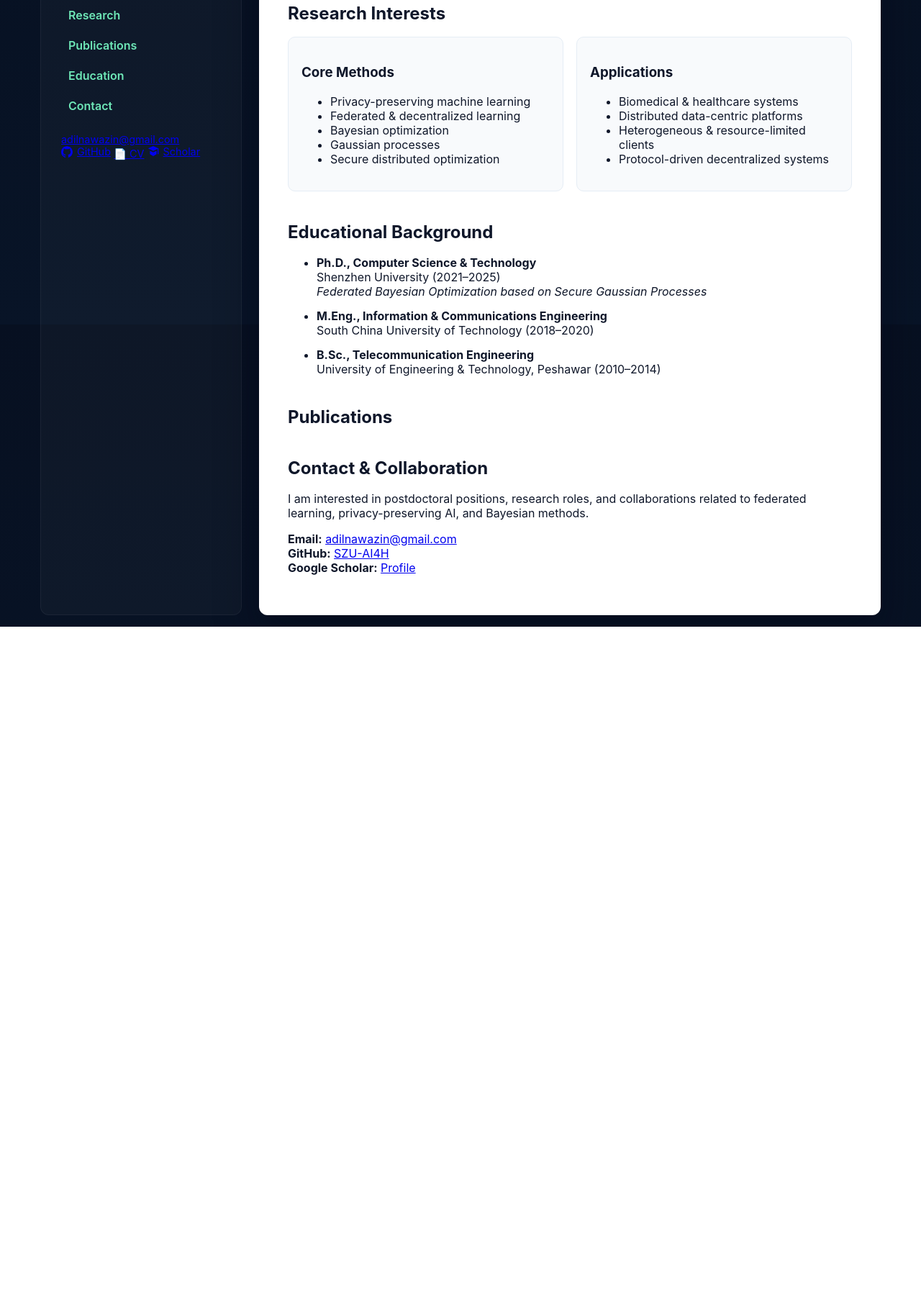
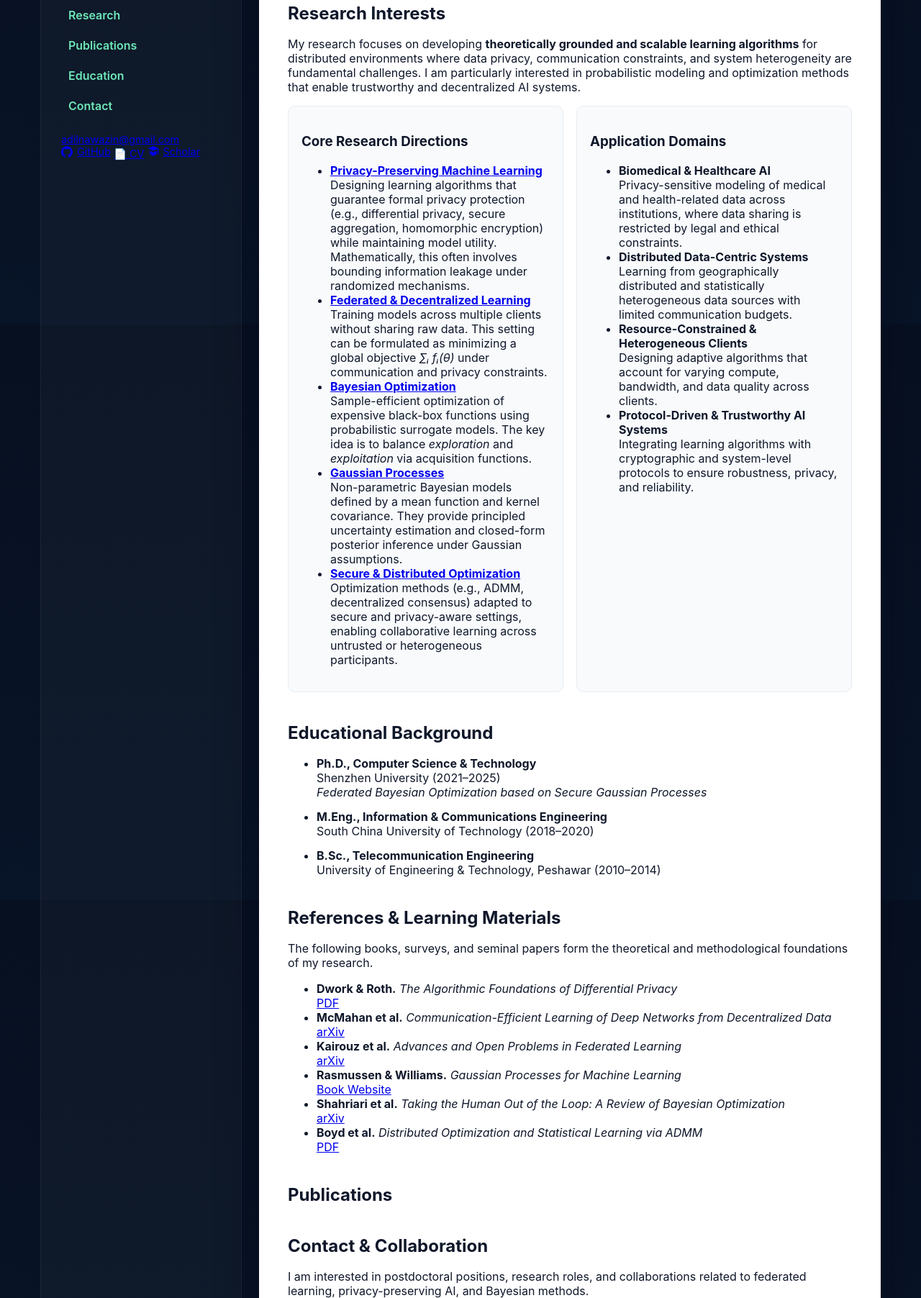
Before and after one commit to adillin/adillin.github.io, a website: page index.html in a window 1280 px wide. Shown: the part 349-2153 px from the top of the page at 72% size. Before the commit the page ends 1220 px from the top, so only its background shows below. Drawn offline with Linux system fonts and the light colour scheme; no server answers.

Commit message:
update reserach and add helping materials

```diff
--- a/index.html
+++ b/index.html
@@ -151,29 +151,113 @@ loadPublications();
     <section id="research" class="section">
     <h2 class="section-title">Research Interests</h2>
 
+    <p style="max-width:820px;">
+        My research focuses on developing <strong>theoretically grounded and scalable
+        learning algorithms</strong> for distributed environments where data privacy,
+        communication constraints, and system heterogeneity are fundamental challenges.
+        I am particularly interested in probabilistic modeling and optimization methods
+        that enable trustworthy and decentralized AI systems.
+    </p>
+
     <div class="columns">
+
+        <!-- ================= Core Methods ================= -->
         <div class="card">
-          <h3>Core Methods</h3>
+        <h3>Core Research Directions</h3>
+
         <ul>
-            <li>Privacy-preserving machine learning</li>
-            <li>Federated & decentralized learning</li>
-            <li>Bayesian optimization</li>
-            <li>Gaussian processes</li>
-            <li>Secure distributed optimization</li>
+            <li>
+            <strong>
+                <a href="https://en.wikipedia.org/wiki/Differential_privacy" target="_blank">
+                Privacy-Preserving Machine Learning
+                </a>
+            </strong><br>
+            Designing learning algorithms that guarantee formal privacy protection
+            (e.g., differential privacy, secure aggregation, homomorphic encryption)
+            while maintaining model utility. Mathematically, this often involves
+            bounding information leakage under randomized mechanisms.
+            </li>
+
+            <li>
+            <strong>
+                <a href="https://ai.googleblog.com/2017/04/federated-learning-collaborative.html" target="_blank">
+                Federated & Decentralized Learning
+                </a>
+            </strong><br>
+            Training models across multiple clients without sharing raw data.
+            This setting can be formulated as minimizing a global objective
+            <em>∑ᵢ fᵢ(θ)</em> under communication and privacy constraints.
+            </li>
+
+            <li>
+            <strong>
+                <a href="https://en.wikipedia.org/wiki/Bayesian_optimization" target="_blank">
+                Bayesian Optimization
+                </a>
+            </strong><br>
+            Sample-efficient optimization of expensive black-box functions using
+            probabilistic surrogate models. The key idea is to balance
+            <em>exploration</em> and <em>exploitation</em> via acquisition functions.
+            </li>
+
+            <li>
+            <strong>
+                <a href="http://www.gaussianprocess.org/gpml/" target="_blank">
+                Gaussian Processes
+                </a>
+            </strong><br>
+            Non-parametric Bayesian models defined by a mean function and kernel
+            covariance. They provide principled uncertainty estimation and closed-form
+            posterior inference under Gaussian assumptions.
+            </li>
+
+            <li>
+            <strong>
+                <a href="https://web.stanford.edu/~boyd/papers/pdf/admm_distr_stats.pdf" target="_blank">
+                Secure & Distributed Optimization
+                </a>
+            </strong><br>
+            Optimization methods (e.g., ADMM, decentralized consensus) adapted to
+            secure and privacy-aware settings, enabling collaborative learning across
+            untrusted or heterogeneous participants.
+            </li>
         </ul>
         </div>
 
+        <!-- ================= Applications ================= -->
         <div class="card">
-          <h3>Applications</h3>
+        <h3>Application Domains</h3>
+
         <ul>
-            <li>Biomedical & healthcare systems</li>
-            <li>Distributed data-centric platforms</li>
-            <li>Heterogeneous & resource-limited clients</li>
-            <li>Protocol-driven decentralized systems</li>
+            <li>
+            <strong>Biomedical & Healthcare AI</strong><br>
+            Privacy-sensitive modeling of medical and health-related data across
+            institutions, where data sharing is restricted by legal and ethical constraints.
+            </li>
+
+            <li>
+            <strong>Distributed Data-Centric Systems</strong><br>
+            Learning from geographically distributed and statistically heterogeneous
+            data sources with limited communication budgets.
+            </li>
+
+            <li>
+            <strong>Resource-Constrained & Heterogeneous Clients</strong><br>
+            Designing adaptive algorithms that account for varying compute, bandwidth,
+            and data quality across clients.
+            </li>
+
+            <li>
+            <strong>Protocol-Driven & Trustworthy AI Systems</strong><br>
+            Integrating learning algorithms with cryptographic and system-level protocols
+            to ensure robustness, privacy, and reliability.
+            </li>
         </ul>
         </div>
+
     </div>
     </section>
+
 
 
     <!-- ================= EDUCATION ================= -->
@@ -196,6 +280,67 @@ loadPublications();
         </li>
       </ul>
     </section>
+
+    <!-- References and learning materials -->
+    <section id="references" class="section">
+    <h2 class="section-title">References & Learning Materials</h2>
+
+    <p style="max-width:820px;">
+        The following books, surveys, and seminal papers form the theoretical and
+        methodological foundations of my research.
+    </p>
+
+    <ul>
+        <li>
+        <strong>Dwork & Roth.</strong>
+        <em>The Algorithmic Foundations of Differential Privacy</em><br>
+        <a href="https://www.cis.upenn.edu/~aaroth/Papers/privacybook.pdf" target="_blank">
+            PDF
+        </a>
+        </li>
+
+        <li>
+        <strong>McMahan et al.</strong>
+        <em>Communication-Efficient Learning of Deep Networks from Decentralized Data</em><br>
+        <a href="https://arxiv.org/abs/1602.05629" target="_blank">
+            arXiv
+        </a>
+        </li>
+
+        <li>
+        <strong>Kairouz et al.</strong>
+        <em>Advances and Open Problems in Federated Learning</em><br>
+        <a href="https://arxiv.org/abs/1912.04977" target="_blank">
+            arXiv
+        </a>
+        </li>
+
+        <li>
+        <strong>Rasmussen & Williams.</strong>
+        <em>Gaussian Processes for Machine Learning</em><br>
+        <a href="http://www.gaussianprocess.org/gpml/" target="_blank">
+            Book Website
+        </a>
+        </li>
+
+        <li>
+        <strong>Shahriari et al.</strong>
+        <em>Taking the Human Out of the Loop: A Review of Bayesian Optimization</em><br>
+        <a href="https://arxiv.org/abs/1406.3896" target="_blank">
+            arXiv
+        </a>
+        </li>
+
+        <li>
+        <strong>Boyd et al.</strong>
+        <em>Distributed Optimization and Statistical Learning via ADMM</em><br>
+        <a href="https://web.stanford.edu/~boyd/papers/pdf/admm_distr_stats.pdf" target="_blank">
+            PDF
+        </a>
+        </li>
+    </ul>
+    </section>
+
 
     <!-- ================= PUBLICATIONS ================= -->
     <section id="publications" class="section">
```
Lines whose indentation alone changed are shown as unchanged.
